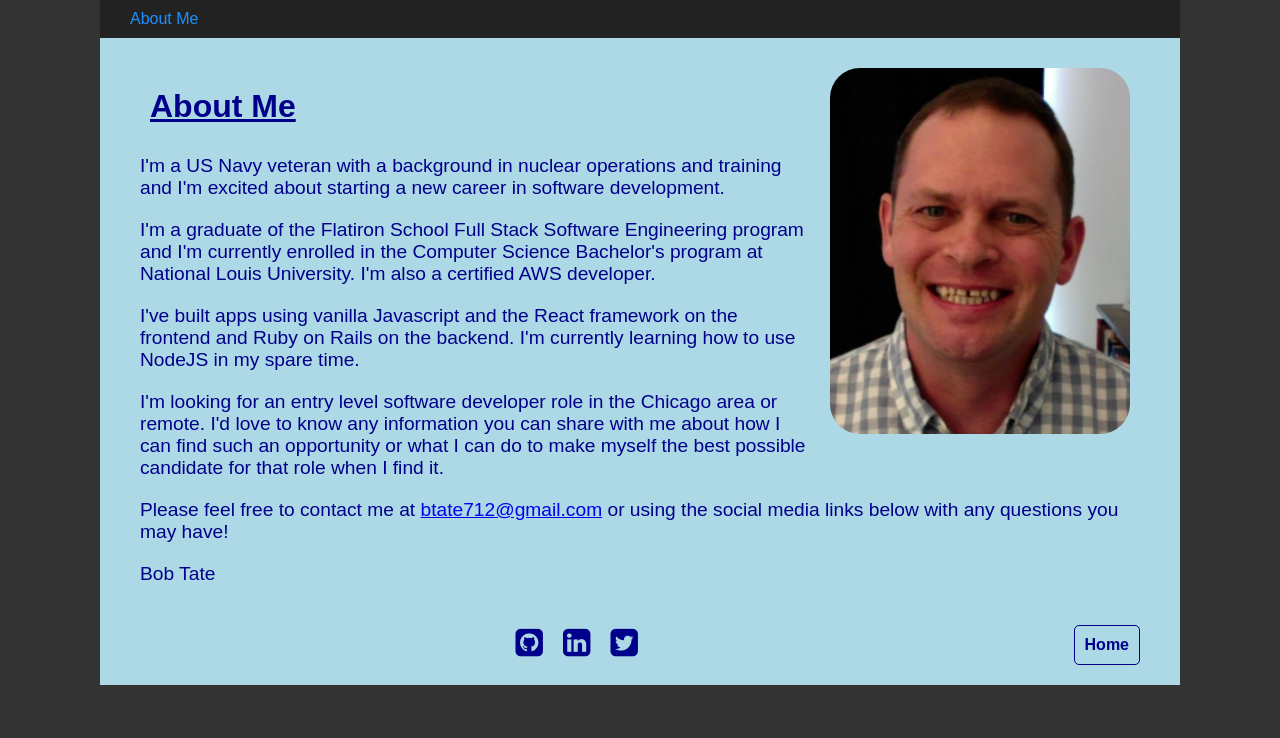
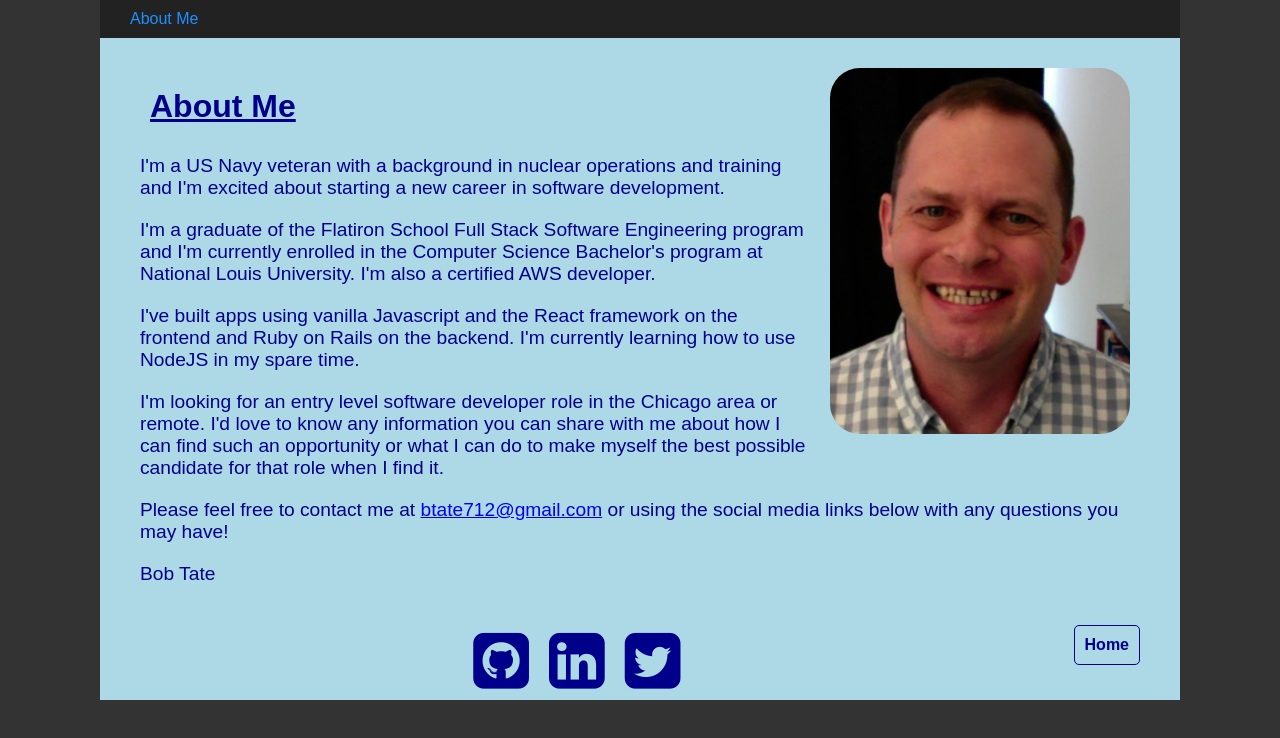
Before and after one commit to Btate712/Portfolio, a React (Create React App) app: page /about in a window 1280 px wide. Shown: the top 738 px of the page. Built offline with nearby package versions, Linux system fonts and the light colour scheme.

Commit message:
embiggened social icons

```diff
--- a/src/styles/Social.css
+++ b/src/styles/Social.css
@@ -1,6 +1,6 @@
 .Social {
   color: darkblue;
-  font-size: xx-large;
+  font-size: 65px;
 }
 
 .Social a {
@@ -8,3 +8,7 @@
   text-decoration: none;
   margin: 10px;
 }
+
+.Social a:hover {
+  color: dodgerblue;
+}
```
Also changed, not shown: 1 other file (tests, documents, lock files or other folders).
